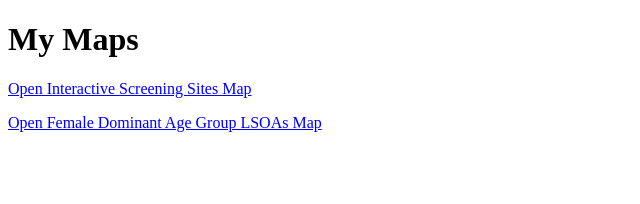
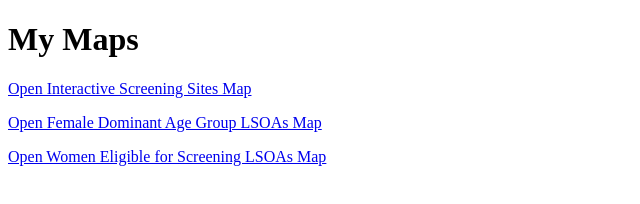
Before and after one commit to ELR738/shared_maps, a plain HTML site: page index.html in a window 1280 px wide. Shown: the whole page, without its empty margins (0-640 px from the left). Drawn offline with Linux system fonts and the light colour scheme.

Commit message:
Add link for Women Eligible for Screening Map
Added a link to the Women Eligible for Screening LSOAs Map.

```diff
--- a/index.html
+++ b/index.html
@@ -18,5 +18,11 @@
         </a>
     </p>
 
+      <p>
+        <a href="woman_breast_screening_eligible.html">
+            Open Women Eligible for Screening LSOAs Map
+        </a>
+    </p>
+
 </body>
 </html>
```
